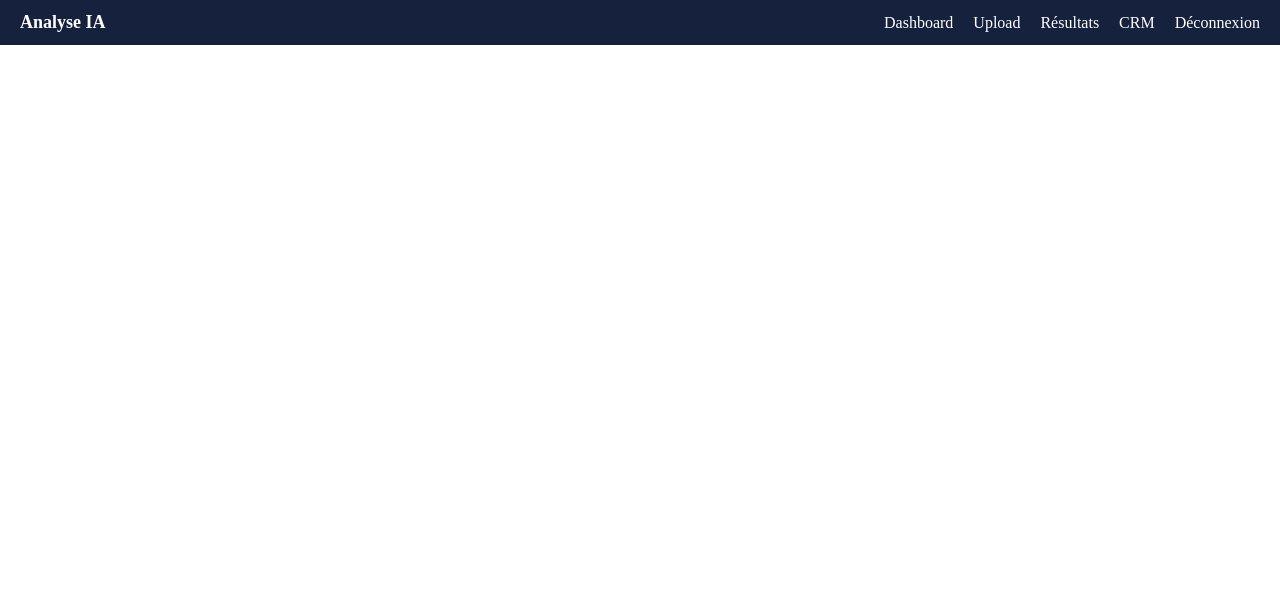
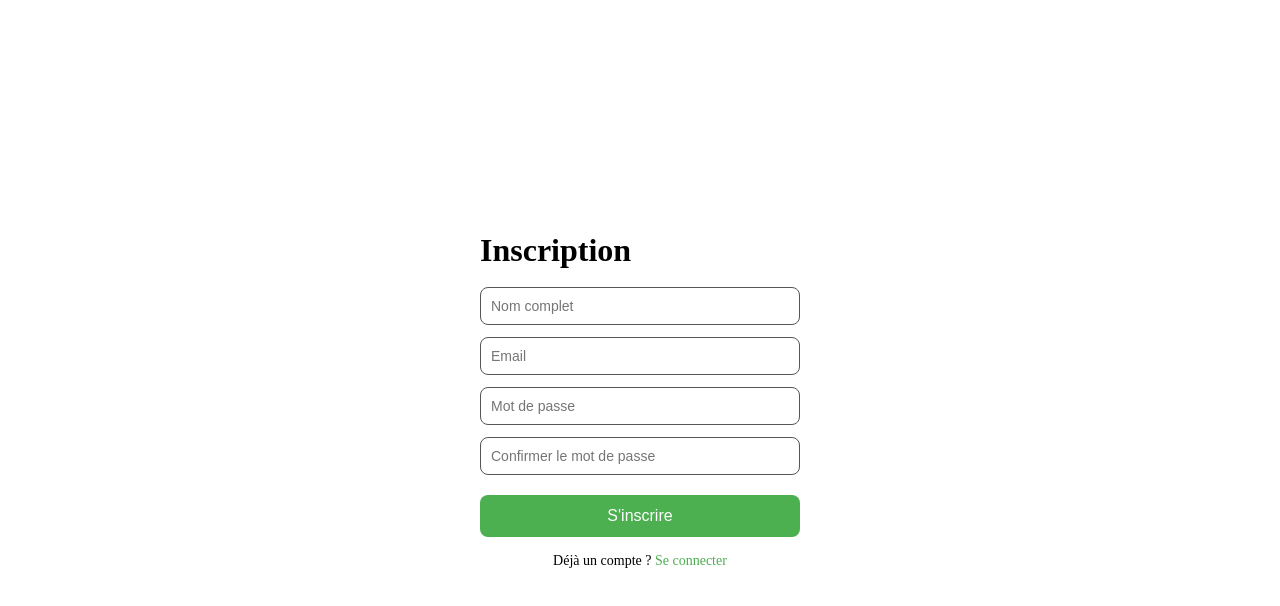
Before and after one commit to tete784/GROUPE-29-HACKATHON-MIA, a React (Vite) app in the folder front/: page /register in a window 1280 px wide. Shown: the top 606 px of the page. Built offline with nearby package versions, Linux system fonts and the light colour scheme.

Commit message:
Ajout backend connexion au front

```diff
--- a/front/src/App.jsx
+++ b/front/src/App.jsx
@@ -1,5 +1,6 @@
 import { BrowserRouter, Routes, Route, useLocation } from 'react-router-dom'
 import LoginPage from './pages/LoginPage'
+import RegisterPage from './pages/RegisterPage'
 import UploadPage from './pages/UploadPage'
 import ResultPage from './pages/ResultPage'
 import DashboardPage from './pages/DashboardPage'
@@ -8,7 +9,7 @@ import Navbar from './components/Navbar'
 
 function Layout({ children }) {
   const location = useLocation()
-  const hideNavbar = location.pathname === '/'
+  const hideNavbar = ['/', '/login', '/register'].includes(location.pathname)
 
   return (
     <>
@@ -24,6 +25,8 @@ function App() {
       <Layout>
         <Routes>
           <Route path="/" element={<LoginPage />} />
+          <Route path="/login" element={<LoginPage />} />
+          <Route path="/register" element={<RegisterPage />} />
           <Route path="/dashboard" element={<DashboardPage />} />
           <Route path="/upload" element={<UploadPage />} />
           <Route path="/result" element={<ResultPage />} />
--- /dev/null
+++ b/front/src/api.js
@@ -0,0 +1,15 @@
+import axios from 'axios'
+
+const api = axios.create({
+  baseURL: 'http://localhost:3000',
+})
+
+api.interceptors.request.use((config) => {
+  const token = localStorage.getItem('token')
+  if (token) {
+    config.headers.Authorization = `Bearer ${token}`
+  }
+  return config
+})
+
+export default api
--- a/front/src/components/Navbar.jsx
+++ b/front/src/components/Navbar.jsx
@@ -1,6 +1,15 @@
-import { Link } from 'react-router-dom'
+import { Link, useNavigate } from 'react-router-dom'
+import { logout } from '../services/auth'
 
 function Navbar() {
+  const navigate = useNavigate();
+
+    const handleLogout = async (e) => {
+      e.preventDefault()
+      await logout()
+      navigate('/')
+  }
+
   return (
     <nav style={{
       display: 'flex',
@@ -17,7 +26,7 @@ function Navbar() {
         <Link to="/upload" style={{ color: 'white', textDecoration: 'none' }}>Upload</Link>
         <Link to="/result" style={{ color: 'white', textDecoration: 'none' }}>Résultats</Link>
         <Link to="/crm" style={{ color: 'white', textDecoration: 'none' }}>CRM</Link>
-        <Link to="/" style={{ color: 'white', textDecoration: 'none' }}>Déconnexion</Link>
+        <a href="/" onClick={handleLogout} style={{ color: 'white', textDecoration: 'none', cursor: 'pointer' }}>Logout</a>
       </div>
     </nav>
   )
--- a/front/src/pages/LoginPage.jsx
+++ b/front/src/pages/LoginPage.jsx
@@ -1,15 +1,36 @@
 import { useState } from 'react'
-import { useNavigate } from 'react-router-dom'
+import api from '../api'
+import { useNavigate, Link } from 'react-router-dom'
+
 
 function LoginPage() {
   const [email, setEmail] = useState('')
   const [password, setPassword] = useState('')
+  const [error, setError] = useState('')
+  const [loading, setLoading] = useState(false)
   const navigate = useNavigate()
 
-  const handleLogin = (e) => {
+  const handleLogin = async (e) => {
     e.preventDefault()
-    // Pas de back, on simule juste la connexion
-    navigate('/dashboard')
+    setError('')
+    setLoading(true)
+
+    try {
+      const res = await api.post('/api/users/login', { email, password })
+
+      localStorage.setItem('token', res.data.token)
+      localStorage.setItem('session_id', res.data.session_id)
+
+      navigate('/dashboard')
+    } catch (err) {
+      if (err.response) {
+        setError(err.response.data.message || 'Erreur de connexion')
+      } else {
+        setError('Impossible de joindre le serveur')
+      }
+    } finally {
+      setLoading(false)
+    }
   }
 
   return (
@@ -17,11 +38,26 @@ function LoginPage() {
       <form onSubmit={handleLogin} style={{ width: '300px' }}>
         <h1>Connexion</h1>
         <br />
+
+        {error && (
+          <div style={{
+            backgroundColor: '#ffdddd',
+            color: '#d00',
+            padding: '10px',
+            borderRadius: '8px',
+            marginBottom: '10px',
+            textAlign: 'center'
+          }}>
+            {error}
+          </div>
+        )}
+
         <input
           type="email"
           placeholder="Email"
           value={email}
           onChange={(e) => setEmail(e.target.value)}
+          required
           style={{ width: '100%', padding: '10px', marginBottom: '10px', borderRadius: '8px', border: '1px solid #555' }}
         />
         <input
@@ -29,23 +65,27 @@ function LoginPage() {
           placeholder="Mot de passe"
           value={password}
           onChange={(e) => setPassword(e.target.value)}
+          required
           style={{ width: '100%', padding: '10px', marginBottom: '20px', borderRadius: '8px', border: '1px solid #555' }}
         />
         <button
           type="submit"
+          disabled={loading}
           style={{
-            width: '100%',
-            padding: '12px',
-            fontSize: '16px',
-            backgroundColor: '#4CAF50',
-            color: 'white',
-            border: 'none',
-            borderRadius: '8px',
-            cursor: 'pointer'
+            width: '100%', padding: '12px', fontSize: '16px',
+            backgroundColor: loading ? '#999' : '#4CAF50',
+            color: 'white', border: 'none', borderRadius: '8px',
+            cursor: loading ? 'not-allowed' : 'pointer'
           }}
         >
-          Se connecter
+          {loading ? 'Connexion...' : 'Se connecter'}
         </button>
+        <p style={{ textAlign: 'center', marginTop: '16px', fontSize: '14px' }}>
+            Pas encore de compte ?{' '}
+            <Link to="/register" style={{ color: '#4CAF50', textDecoration: 'none' }}>
+                S'inscrire
+            </Link>
+        </p>
       </form>
     </div>
   )
--- /dev/null
+++ b/front/src/pages/RegisterPage.jsx
@@ -0,0 +1,155 @@
+import { useState } from 'react'
+import { useNavigate, Link } from 'react-router-dom'
+import api from '../api'
+
+function RegisterPage() {
+  const [name, setName] = useState('')
+  const [email, setEmail] = useState('')
+  const [password, setPassword] = useState('')
+  const [confirmPassword, setConfirmPassword] = useState('')
+  const [error, setError] = useState('')
+  const [loading, setLoading] = useState(false)
+  const navigate = useNavigate()
+
+  const handleRegister = async (e) => {
+    e.preventDefault()
+    setError('')
+
+    // Vérification mots de passe identiques
+    if (password !== confirmPassword) {
+      setError('Les mots de passe ne correspondent pas')
+      return
+    }
+
+    // Vérification longueur mot de passe
+    if (password.length < 6) {
+      setError('Le mot de passe doit contenir au moins 6 caractères')
+      return
+    }
+
+    setLoading(true)
+
+    try {
+      const res = await api.post('/api/users/register', {
+        name,
+        email,
+        password,
+        admin: false
+      })
+
+      // Le backend renvoie un token à l'inscription
+      localStorage.setItem('token', res.data.token)
+
+      navigate('/dashboard')
+    } catch (err) {
+      if (err.response) {
+        setError(err.response.data.message || "Erreur lors de l'inscription")
+      } else {
+        setError('Impossible de joindre le serveur')
+      }
+    } finally {
+      setLoading(false)
+    }
+  }
+
+  // Style réutilisable pour les inputs
+  const inputStyle = {
+    width: '100%',
+    padding: '10px',
+    marginBottom: '12px',
+    borderRadius: '8px',
+    border: '1px solid #555',
+    fontSize: '14px',
+    boxSizing: 'border-box'
+  }
+
+  return (
+    <div style={{
+      display: 'flex',
+      justifyContent: 'center',
+      alignItems: 'center',
+      minHeight: '100vh'
+    }}>
+      <form onSubmit={handleRegister} style={{ width: '320px' }}>
+        <h1>Inscription</h1>
+        <br />
+
+        {error && (
+          <div style={{
+            backgroundColor: '#ffdddd',
+            color: '#d00',
+            padding: '10px',
+            borderRadius: '8px',
+            marginBottom: '12px',
+            textAlign: 'center',
+            fontSize: '14px'
+          }}>
+            {error}
+          </div>
+        )}
+
+        <input
+          type="text"
+          placeholder="Nom complet"
+          value={name}
+          onChange={(e) => setName(e.target.value)}
+          required
+          style={inputStyle}
+        />
+
+        <input
+          type="email"
+          placeholder="Email"
+          value={email}
+          onChange={(e) => setEmail(e.target.value)}
+          required
+          style={inputStyle}
+        />
+
+        <input
+          type="password"
+          placeholder="Mot de passe"
+          value={password}
+          onChange={(e) => setPassword(e.target.value)}
+          required
+          style={inputStyle}
+        />
+
+        <input
+          type="password"
+          placeholder="Confirmer le mot de passe"
+          value={confirmPassword}
+          onChange={(e) => setConfirmPassword(e.target.value)}
+          required
+          style={{ ...inputStyle, marginBottom: '20px' }}
+        />
+
+        <button
+          type="submit"
+          disabled={loading}
+          style={{
+            width: '100%',
+            padding: '12px',
+            fontSize: '16px',
+            backgroundColor: loading ? '#999' : '#4CAF50',
+            color: 'white',
+            border: 'none',
+            borderRadius: '8px',
+            cursor: loading ? 'not-allowed' : 'pointer'
+          }}
+        >
+          {loading ? 'Inscription...' : "S'inscrire"}
+        </button>
+
+        <p style={{ textAlign: 'center', marginTop: '16px', fontSize: '14px' }}>
+          Déjà un compte ?{' '}
+          <Link to="/login" style={{ color: '#4CAF50', textDecoration: 'none' }}>
+            Se connecter
+          </Link>
+        </p>
+      </form>
+    </div>
+  )
+}
+
+export default RegisterPage
--- /dev/null
+++ b/front/src/services/auth.js
@@ -0,0 +1,16 @@
+const API_URL = 'http://localhost:3000/api/users';
+
+export async function logout() {
+  const token = localStorage.getItem('token');
+  if (!token) return;
+
+  await fetch(`${API_URL}/logout`, {
+    method: 'POST',
+    headers: {
+      'Authorization': `Bearer ${token}`,
+      'Content-Type': 'application/json'
+    }
+  });
+
+  localStorage.removeItem('token');
+}
```
Also changed, not shown: 2 other files (tests, documents, lock files or other folders).
